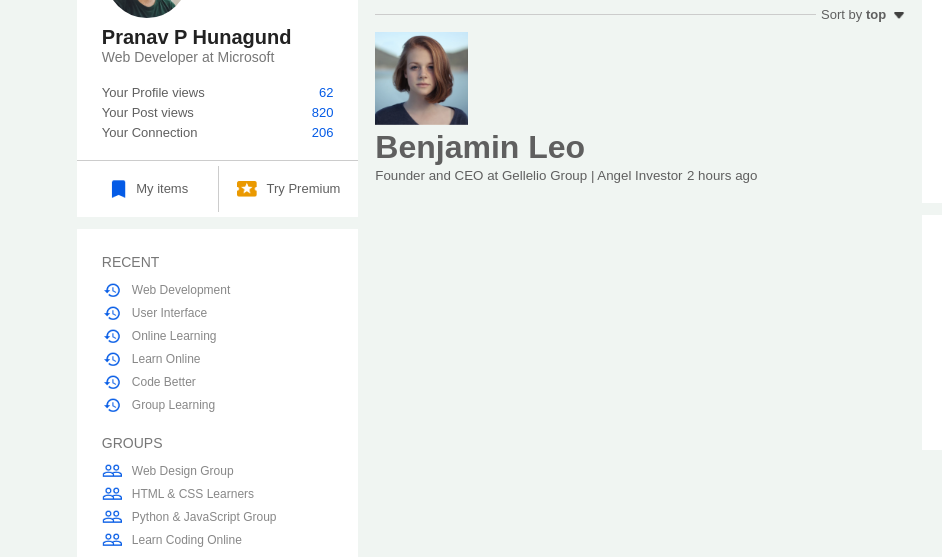
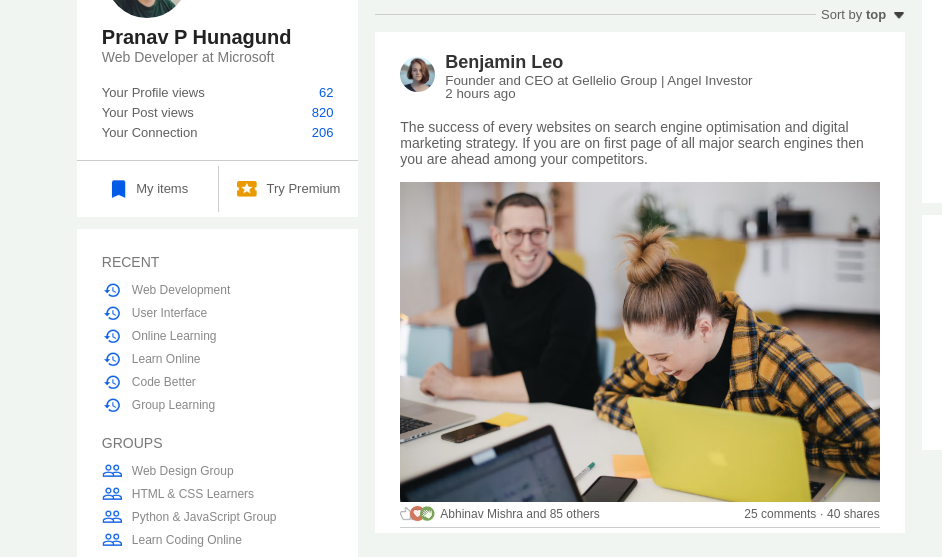
Before and after one commit to pranavhunagund1993/LinkedIn-clone, a plain HTML site: page index.html in a window 1280 px wide. Shown: the part 183-740 px from the top of the page, 0-942 px from the left. Drawn offline with Linux system fonts and the light colour scheme.

Commit message:
LinkendIn Clone main content onprogress

```diff
--- a/assets/css/style.css
+++ b/assets/css/style.css
@@ -442,13 +442,63 @@ a {
     margin-left: 3px;
  }
 
+ .post {
+    background: #fff;
+    padding: 20px 25px 5px;
+    margin: 5px 0 15px;
+ }
 
+ .post-author {
+    display: flex;
+    align-items: flex-start;
+    margin-bottom: 20px;
+ }
 
+ .post-author img {
+    width: 35px;
+    border-radius: 50%;
+    margin-right: 10px;
+    margin-top: 5px;
+ }
 
+ .post-author h1 {
+    font-size: 18px;
+    font-weight: 600;
+    color: #333;
+ }
 
+ .post-author small {
+    display: block;
+    margin-bottom: -2px;
+ }
 
+ .post p {
+    font-size: 14px;
+    margin-bottom: 15px;
+ }
 
+ .post-stats {
+    display: flex;
+    flex-wrap: wrap;
+    align-items: center;
+    justify-content: space-between;
+    font-size: 12px;
+    border-bottom: 1px solid #ccc;
+    padding-bottom: 6px;
+ }
 
+ .post-stats div {
+    display: flex;
+    align-items: center;
+ }
 
+ .post-stats img {
+    width: 15px;
+    margin-right: -5px;
+ }
+
+ .liked-users {
+    margin-left: 10px;
+ }
 
  /* main section ends here */
--- a/index.html
+++ b/index.html
@@ -110,6 +110,20 @@
                         <small>2 hours ago</small>
                     </div>
                 </div>
+                <p>The success of every websites on search engine optimisation and digital marketing strategy. If you are on first page of all major search engines then you are ahead among your competitors.</p>
+                <img src="assets/images/post-image-1.png" alt="post-image-1" width="100%">
+
+                <div class="post-stats">
+                    <div>
+                        <img src="assets/images/thumbsup.png" alt="thumbsup">
+                        <img src="assets/images/love.png" alt="love">
+                        <img src="assets/images/clap.png" alt="clap">
+                        <span class="liked-users">Abhinav Mishra and 85 others</span>
+                    </div>
+                    <div>
+                        <span>25 comments &middot; 40 shares</span>
+                    </div>
+                </div>
             </div>
         </div>
 
```
